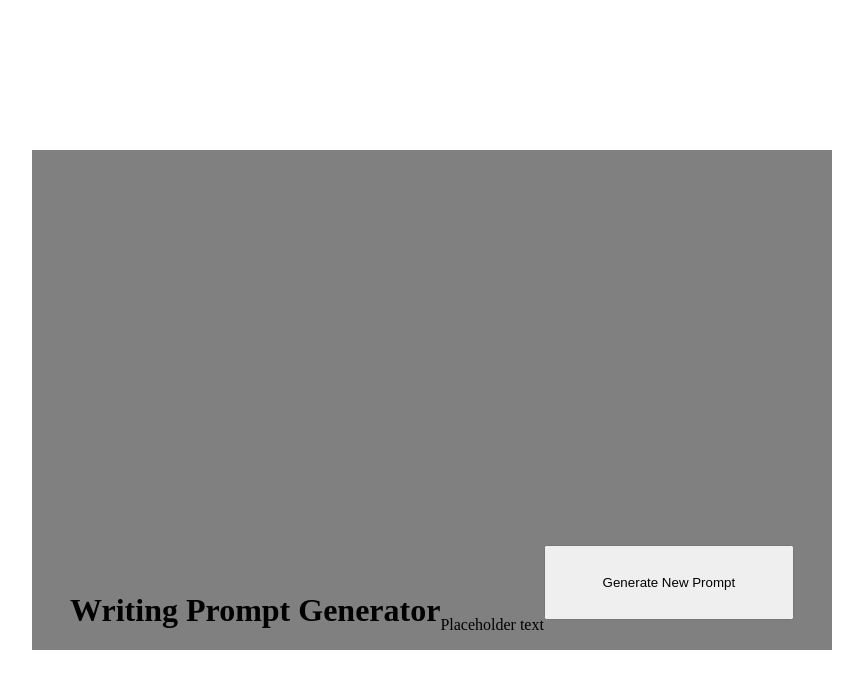
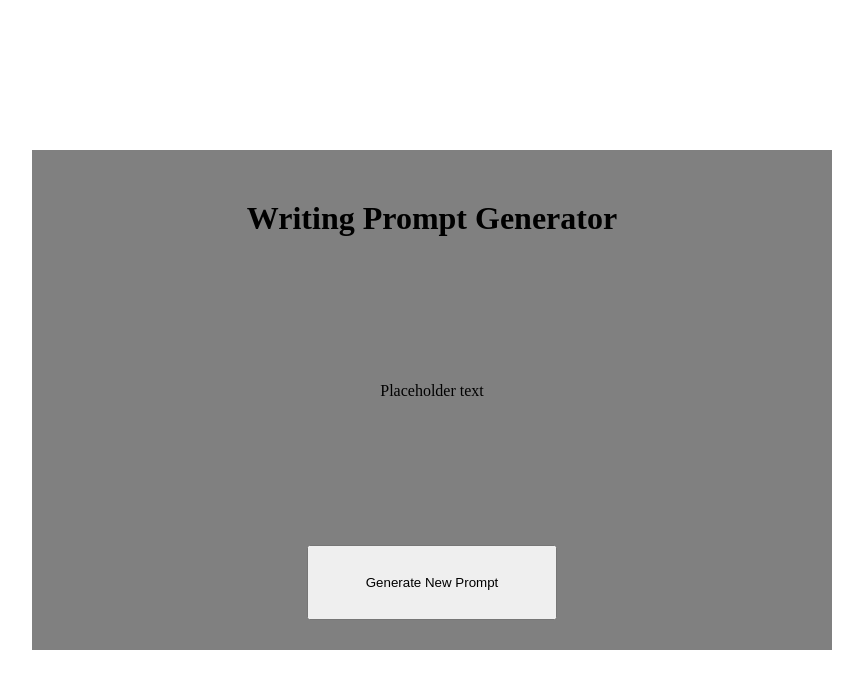
Before and after one commit to amaxwell97/writing-prompt-generator, a plain HTML site: page index.html in a window 1280 px wide. Shown: the whole page, without its empty margins (208-1071 px from the left). Drawn offline with Linux system fonts and the light colour scheme.

Commit message:
Update prompt box to flex column and add h1 margin

```diff
--- a/style.css
+++ b/style.css
@@ -19,8 +19,9 @@ html, body {
     width: 50%;
     min-width: 800px;
     display: flex;
-    justify-content: center;
-    align-items: flex-end;
+    flex-flow: column wrap;
+    justify-content: space-between;
+    align-items: center;
 }
 
 .generate-button {
@@ -28,3 +29,8 @@ html, body {
     width: 250px;
     margin-bottom: 30px;
 }
+
+.prompt-headline {
+    margin-bottom: 0px;
+    margin-top: 50px;
+}
```
